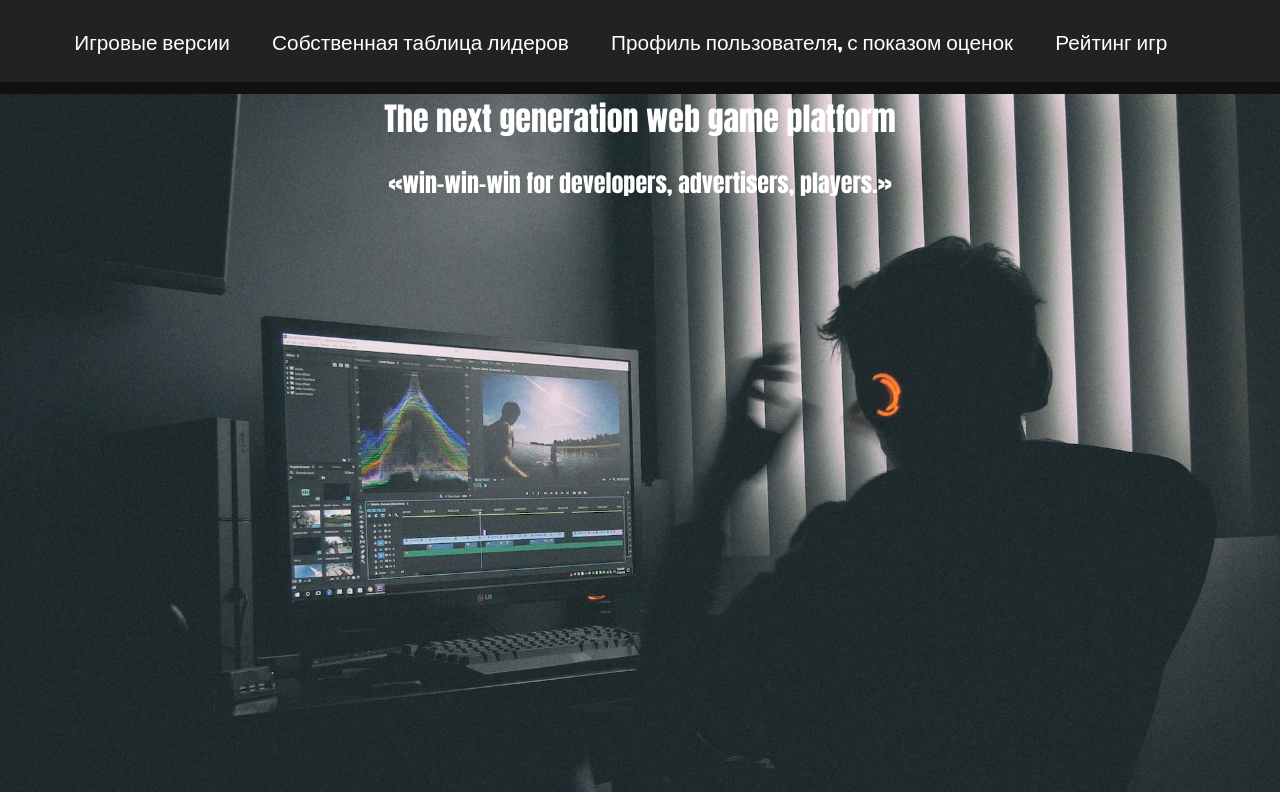
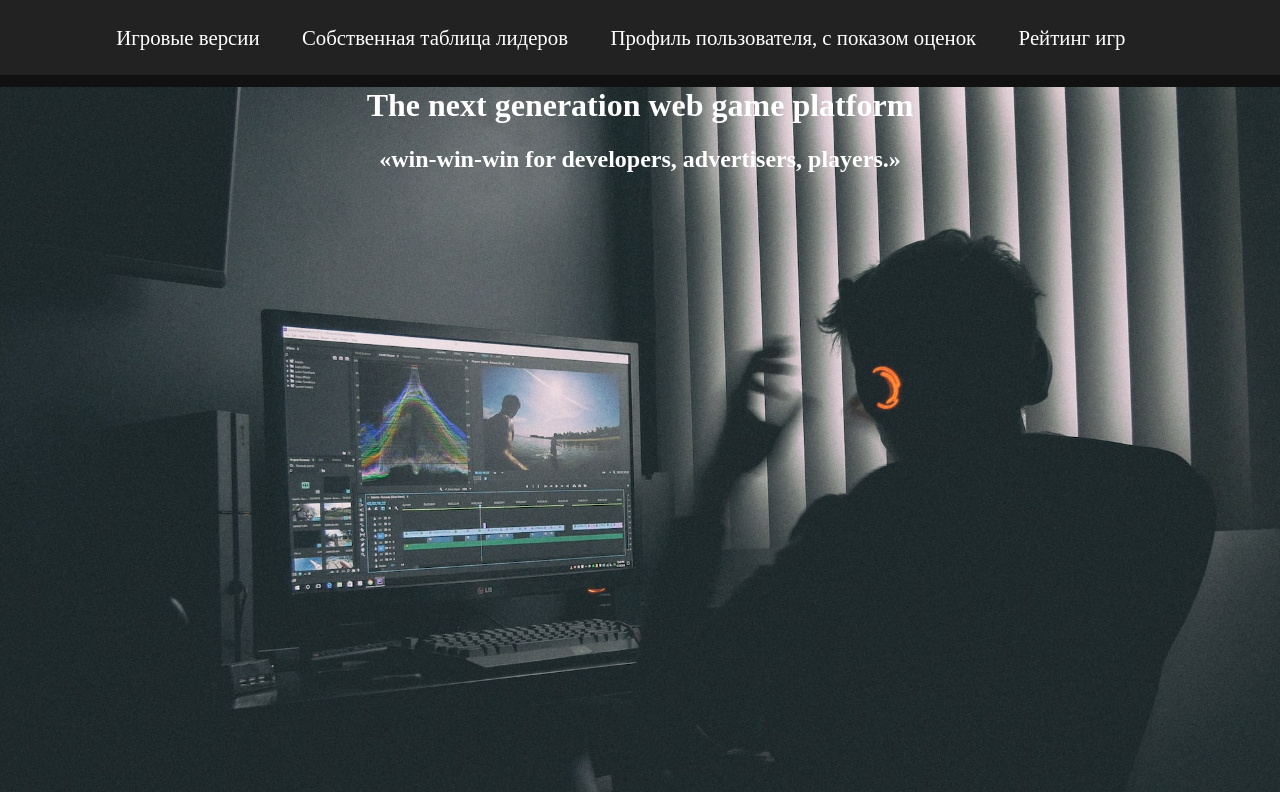
Before and after one commit to Pipkaka/Altynaivtkrpo.github.io, a plain HTML site: page index.html in a window 1280 px wide. Shown: the top 792 px of the page. Drawn offline with Linux system fonts and the light colour scheme.

Commit message:
Update style.css

```diff
--- a/style.css
+++ b/style.css
@@ -1,8 +1,9 @@
 body {
     margin: 0;
     padding: 0;
-    font-family: Impact, Haettenschweiler, 'Arial Narrow Bold', sans-serif;
+    font-family: 'Ethnocentric';
     background-color: #111;
+    color: white;
 }
 
 header {
@@ -12,6 +13,7 @@ header {
     text-align: center;
     top: 0;
     width: 100%;
+    font-family: 'Conthrax SemiBold';
 }
 
 #header p {
```
